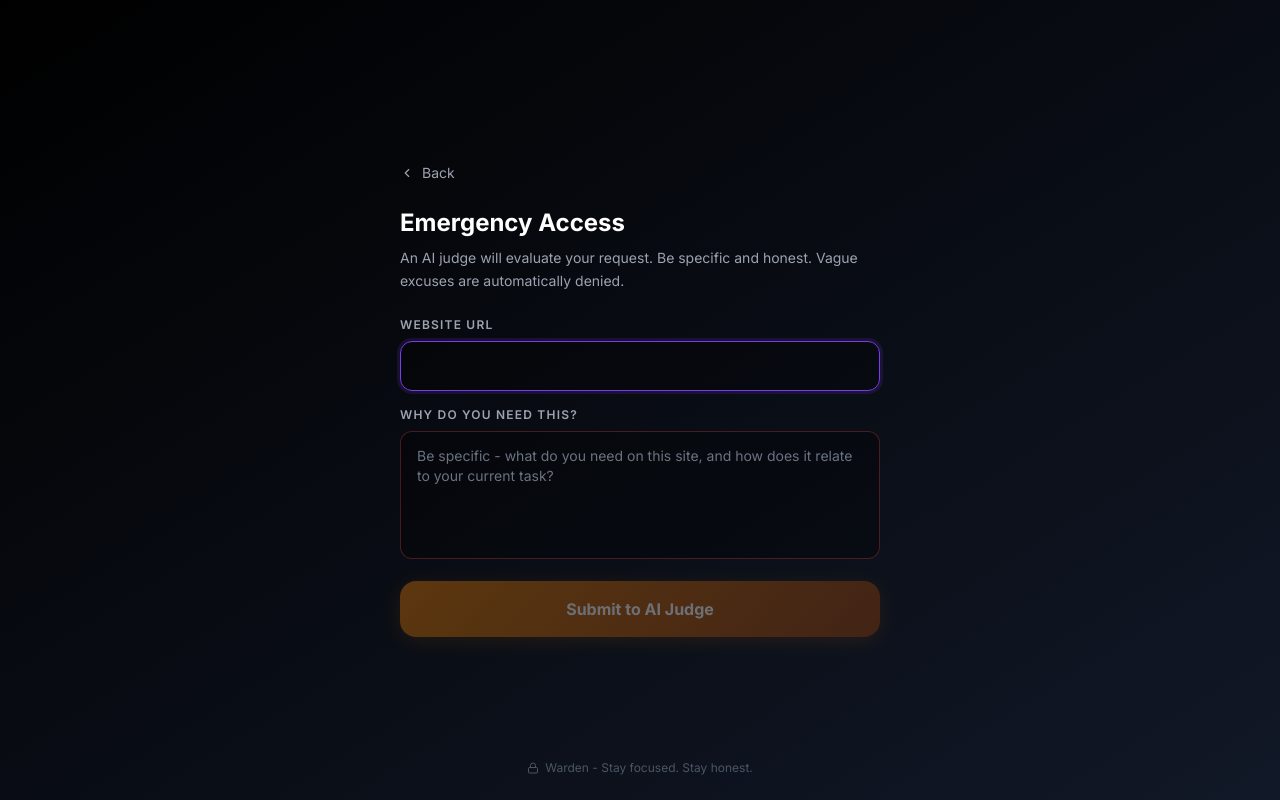
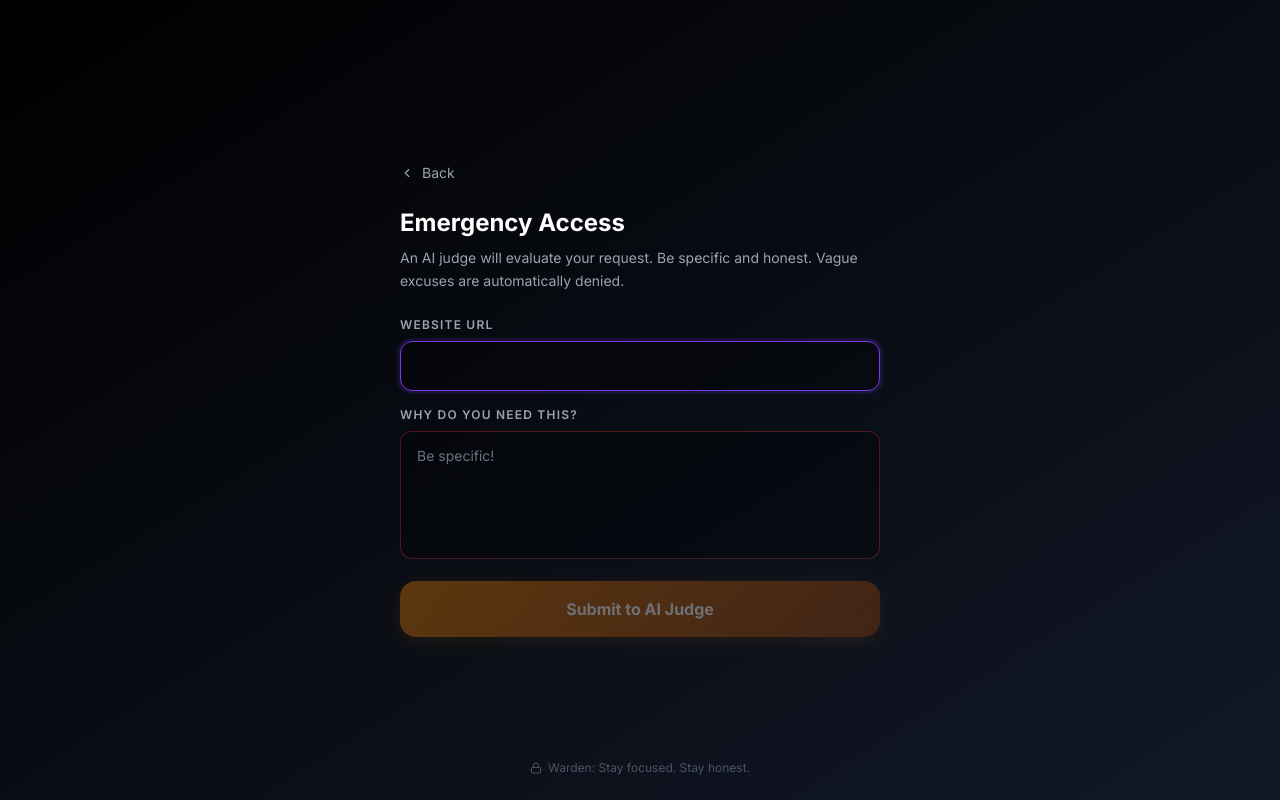
Before and after one commit to qwelpl/vikinghacks, a React app: page / in a window 1280 px wide. Both pictures are taken after a click on the button "Request Emergency Access". Built offline with nearby package versions, Linux system fonts and the light colour scheme; no server answers; the HTML template or start-up script is replaced by a standard one.

Commit message:
Change some text i guess

```diff
--- a/src/blocked/BlockedPage.jsx
+++ b/src/blocked/BlockedPage.jsx
@@ -168,7 +168,7 @@ export default function BlockedPage() {
                 <textarea
                   value={reason}
                   onChange={(e) => setReason(e.target.value)}
-                  placeholder="Be specific - what do you need on this site, and how does it relate to your current task?"
+                  placeholder="Be specific!"
                   className="w-full px-4 py-3.5 bg-black/30 border border-red-500/30 rounded-xl text-white text-sm placeholder-gray-500 resize-none h-32 transition-colors"
                 />
               </div>
@@ -262,7 +262,7 @@ export default function BlockedPage() {
 
       <div className="fixed bottom-6 flex items-center gap-1.5 text-gray-600 text-xs">
         <Lock size={12} />
-        Warden - Stay focused. Stay honest.
+        Warden: Stay focused. Stay honest.
       </div>
     </div>
   );
```
